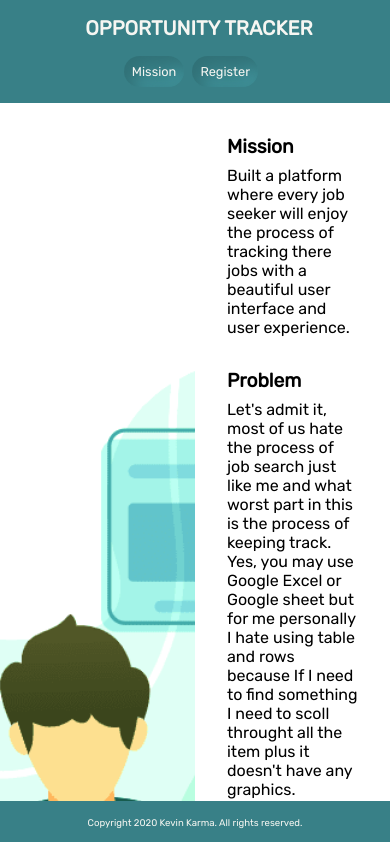
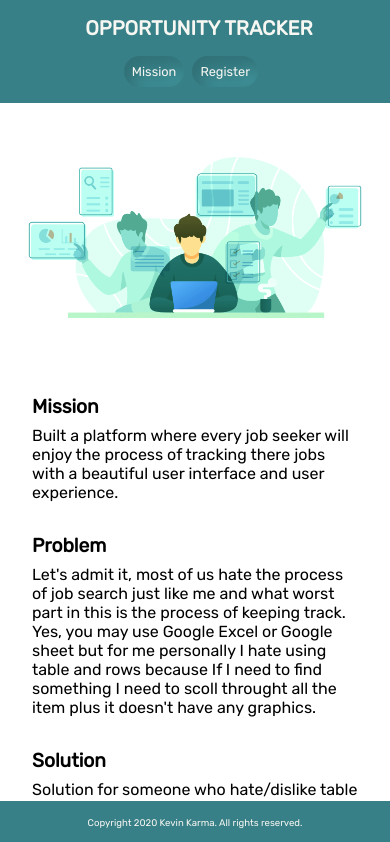
Before and after one commit to TenNga/op-tracker-frontend, a React (Create React App) app: page /mission in a window 390 px wide. Shown: the top 842 px of the page. Built offline with nearby package versions, Linux system fonts and the light colour scheme.

Commit message:
responsive for mission fix by making display block

```diff
--- a/src/container/About.js
+++ b/src/container/About.js
@@ -8,6 +8,11 @@ const AboutContainer = styled.div`
     width: 100%;
     display: grid;
     grid-template-columns: 1fr 1fr;
+
+    @media only screen and (max-width: 600px) {
+        display: block;
+        padding-bottom: 2rem;
+      }
 `;
 
 const Img = styled.img`
```
